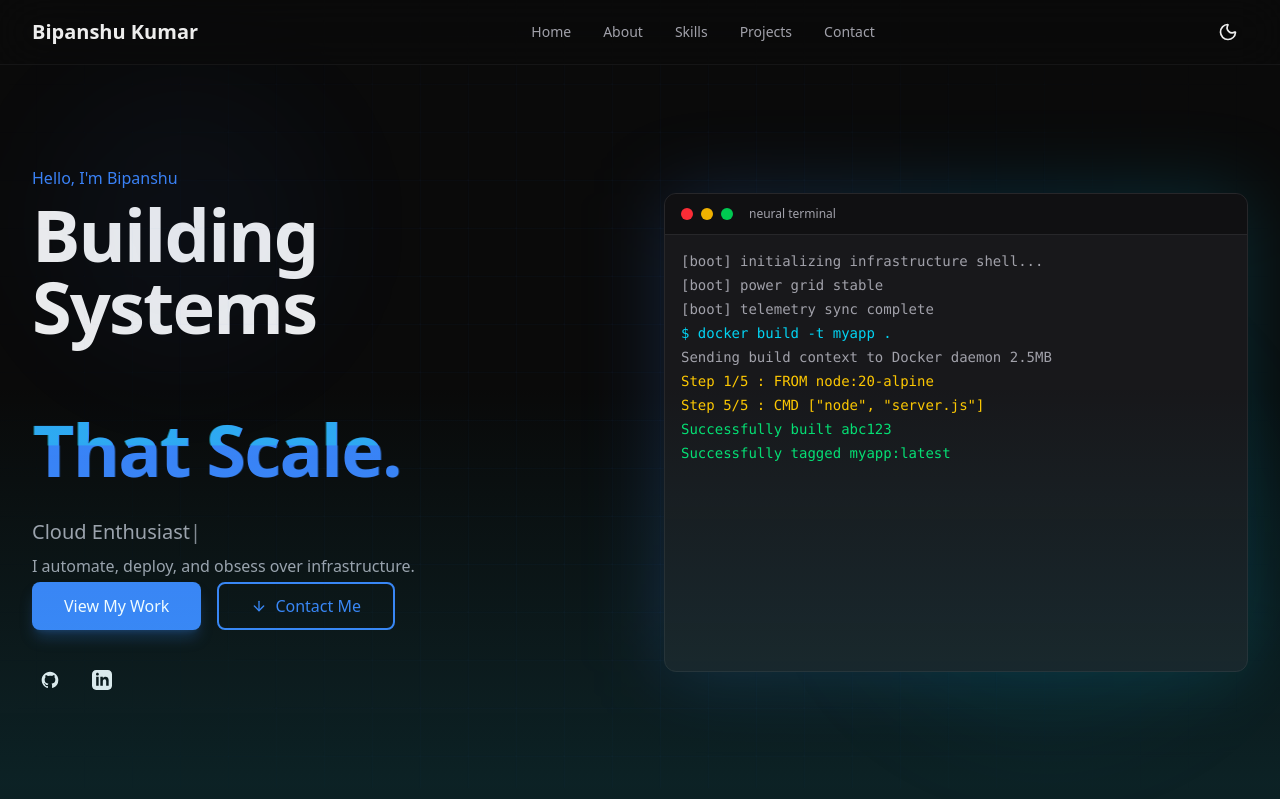
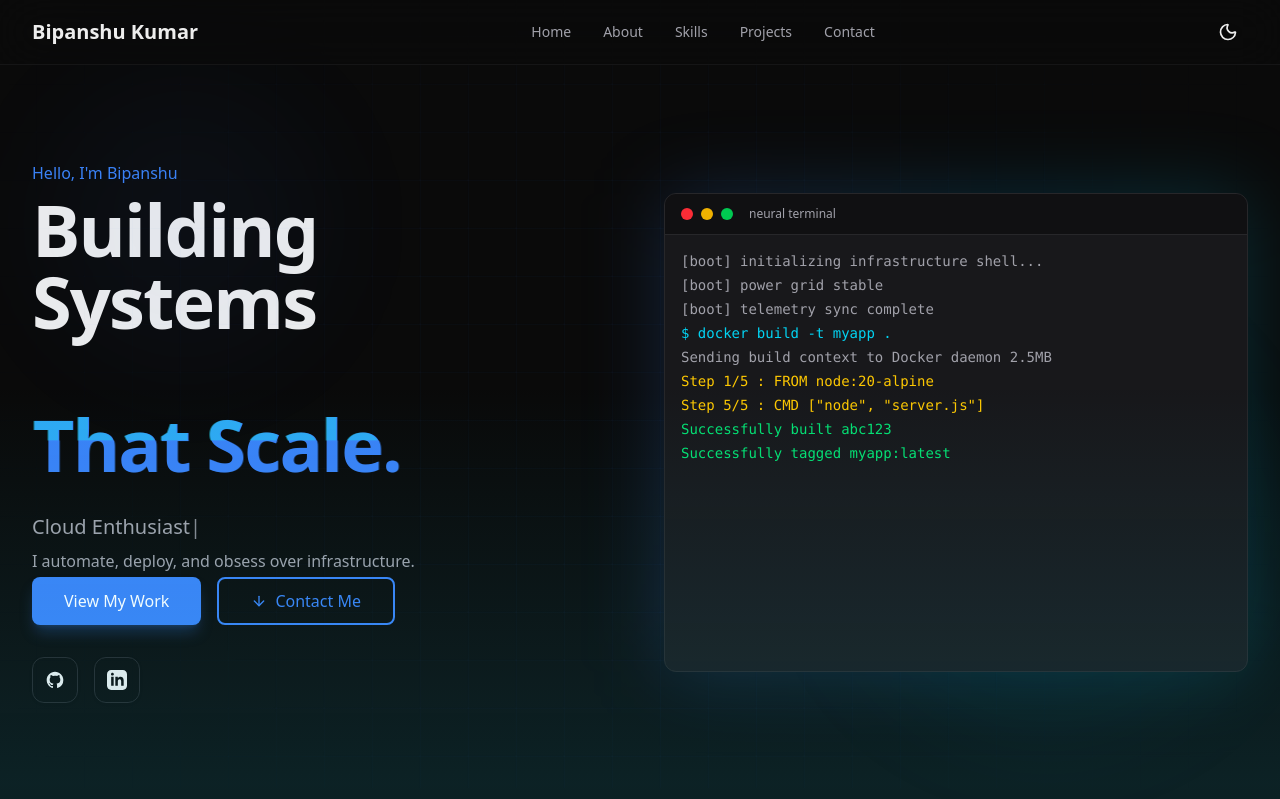
Before and after one commit to bipanshui/my-portfolio, a Next.js app: page / in a window 1280 px wide. Shown: the top 799 px of the page. Built offline with nearby package versions, Linux system fonts and the light colour scheme.

Commit message:
feat: integrate dynamic social links and enhance link components with motion animations in hero section

```diff
--- a/components/hero.tsx
+++ b/components/hero.tsx
@@ -5,6 +5,7 @@ import { motion, useMotionValue, useSpring } from "framer-motion";
 import Link from "next/link";
 import { ArrowDown } from "lucide-react";
 import { Button } from "@/components/ui/button";
+import contactData from "./data/contact.json";
 
 const roles = ["DevOps Engineer", "Cloud Enthusiast", "Automation Builder"];
 
@@ -39,6 +40,8 @@ export function Hero() {
   const [ctaHover, setCtaHover] = React.useState(false);
   const trailRef = React.useRef<{ start: () => void; stop: () => void } | null>(null);
   const trailLoadRef = React.useRef<Promise<void> | null>(null);
+  const githubLink = contactData.socialLinks.find((link) => link.name === "GitHub")?.href ?? "https://github.com";
+  const linkedinLink = contactData.socialLinks.find((link) => link.name === "LinkedIn")?.href ?? "https://linkedin.com";
 
   React.useEffect(() => {
     const roleInterval = setInterval(() => {
@@ -244,28 +247,36 @@ export function Hero() {
           </div>
 
           <div className="flex gap-4">
-            <a
-              href="https://github.com"
+            <motion.a
+              href={githubLink}
               target="_blank"
               rel="noopener noreferrer"
               aria-label="GitHub"
-              className="p-2 rounded-lg hover:bg-accent transition-colors"
+              title="GitHub"
+              whileHover={{ y: -2, scale: 1.08 }}
+              whileTap={{ scale: 0.96 }}
+              className="group relative inline-flex cursor-pointer items-center justify-center rounded-xl border border-border bg-background/60 p-3 text-foreground shadow-sm transition-all duration-200 hover:border-primary/60 hover:bg-accent hover:shadow-[0_0_24px_rgba(59,130,246,0.18)]"
             >
-              <svg className="h-5 w-5" fill="currentColor" viewBox="0 0 24 24" aria-hidden="true">
+              <span className="absolute inset-0 rounded-xl bg-primary/10 opacity-0 blur-md transition-opacity duration-200 group-hover:opacity-100" />
+              <svg className="relative h-5 w-5" fill="currentColor" viewBox="0 0 24 24" aria-hidden="true">
                 <path fillRule="evenodd" d="M12 2C6.477 2 2 6.484 2 12.017c0 4.425 2.865 8.18 6.839 9.504.5.092.682-.217.682-.483 0-.237-.008-.868-.013-1.703-2.782.605-3.369-1.343-3.369-1.343-.454-1.158-1.11-1.466-1.11-1.466-.908-.62.069-.608.069-.608 1.003.07 1.531 1.032 1.531 1.032.892 1.53 2.341 1.088 2.91.832.092-.647.35-1.088.636-1.338-2.22-.253-4.555-1.113-4.555-4.951 0-1.093.39-1.988 1.029-2.688-.103-.253-.446-1.272.098-2.65 0 0 .84-.27 2.75 1.026A9.564 9.564 0 0112 6.844c.85.004 1.705.115 2.504.337 1.909-1.296 2.747-1.027 2.747-1.027.546 1.379.202 2.398.1 2.651.64.7 1.028 1.595 1.028 2.688 0 3.848-2.339 4.695-4.566 4.943.359.309.678.92.678 1.855 0 1.338-.012 2.419-.012 2.747 0 .268.18.58.688.482A10.019 10.019 0 0022 12.017C22 6.484 17.522 2 12 2z" clipRule="evenodd" />
               </svg>
-            </a>
-            <a
-              href="https://linkedin.com"
+            </motion.a>
+            <motion.a
+              href={linkedinLink}
               target="_blank"
               rel="noopener noreferrer"
               aria-label="LinkedIn"
-              className="p-2 rounded-lg hover:bg-accent transition-colors"
+              title="LinkedIn"
+              whileHover={{ y: -2, scale: 1.08 }}
+              whileTap={{ scale: 0.96 }}
+              className="group relative inline-flex cursor-pointer items-center justify-center rounded-xl border border-border bg-background/60 p-3 text-foreground shadow-sm transition-all duration-200 hover:border-primary/60 hover:bg-accent hover:shadow-[0_0_24px_rgba(59,130,246,0.18)]"
             >
-              <svg className="h-5 w-5" fill="currentColor" viewBox="0 0 24 24" aria-hidden="true">
+              <span className="absolute inset-0 rounded-xl bg-primary/10 opacity-0 blur-md transition-opacity duration-200 group-hover:opacity-100" />
+              <svg className="relative h-5 w-5" fill="currentColor" viewBox="0 0 24 24" aria-hidden="true">
                 <path fillRule="evenodd" d="M19 0h-14c-2.761 0-5 2.239-5 5v14c0 2.761 2.239 5 5 5h14c2.762 0 5-2.239 5-5v-14c0-2.761-2.238-5-5-5zm-11 19h-3v-11h3v11zm-1.5-12.268c-.966 0-1.75-.79-1.75-1.764s.784-1.764 1.75-1.764 1.75.79 1.75 1.764-.783 1.764-1.75 1.764zm13.5 12.268h-3v-5.604c0-3.368-4-3.113-4 0v5.604h-3v-11h3v1.765c1.396-2.586 7-2.777 7 2.476v6.759z" clipRule="evenodd" />
               </svg>
-            </a>
+            </motion.a>
           </div>
         </motion.div>
 
```
